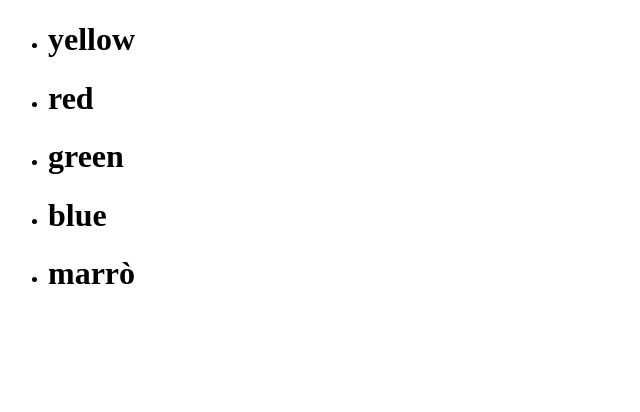
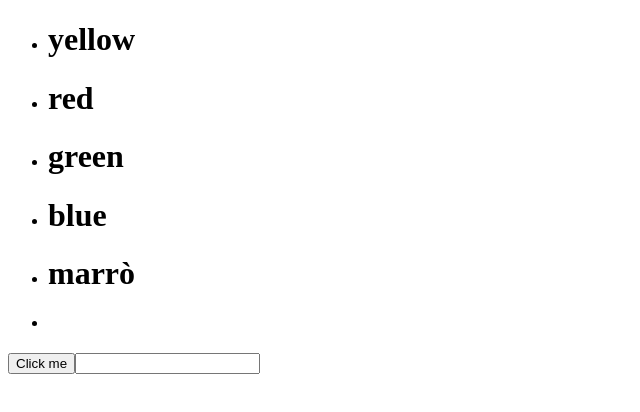
Before and after one commit to ElioFlipper/Forms-Lists-StylingCarmeloSanfratello, a React (Vite) app in the folder ControlledForms/: page / in a window 1280 px wide. Shown: the top 412 px of the page, without its empty margins (0-640 px from the left). Built offline with nearby package versions, Linux system fonts and the light colour scheme.

Commit message:
ListsState1

```diff
--- a/ControlledForms/src/App.jsx
+++ b/ControlledForms/src/App.jsx
@@ -2,6 +2,7 @@ import { Color } from "./Color";
 import { Colors } from "./Colors";
 import { Counter } from "./Counter";
 import { FocusableInput } from "./FocusableInput";
+import { ToDoList } from "./ListsAndState";
 
 export function App() {
   return (
@@ -13,6 +14,8 @@ export function App() {
         {id:4, name:"blue"},
         {id:5, name:"marrò"},
       ]}/>
+
+      <ToDoList />
     </div>
   )
 }
--- a/ControlledForms/src/Colors.jsx
+++ b/ControlledForms/src/Colors.jsx
@@ -1,7 +1,7 @@
 function Color({ item }) {
     return (
         <div>
-            <li key={item.id}>
+            <li >
                 <h1>{item.name}</h1>
             </li>
         </div>
@@ -12,7 +12,7 @@ export function Colors({ colors }) {
     return (
         <ul>
             {colors.map((item) => (
-                <Color item={item} />
+                <Color key={item.id} item={item} />
             ))}
         </ul>
     )
--- /dev/null
+++ b/ControlledForms/src/ListsAndState.jsx
@@ -0,0 +1,29 @@
+import { useState } from "react"
+
+export function ToDoList(){
+
+    const [todos, setTodos] = useState([])
+    const [input, setInput] = useState("")
+
+    function handlePush(event){
+        setTodos([...todos, input])
+        setInput("")
+    }
+
+    function handleInputChange(event){
+        setInput(event.target.value)
+    }
+
+
+    return(
+        <div>
+            <ul>
+                <li>
+                    <h1>{todos}</h1>
+                </li>
+            </ul>
+            <button onClick={handlePush}>Click me</button>
+            <input onChange={handleInputChange} />
+        </div>
+    )
+}
```
